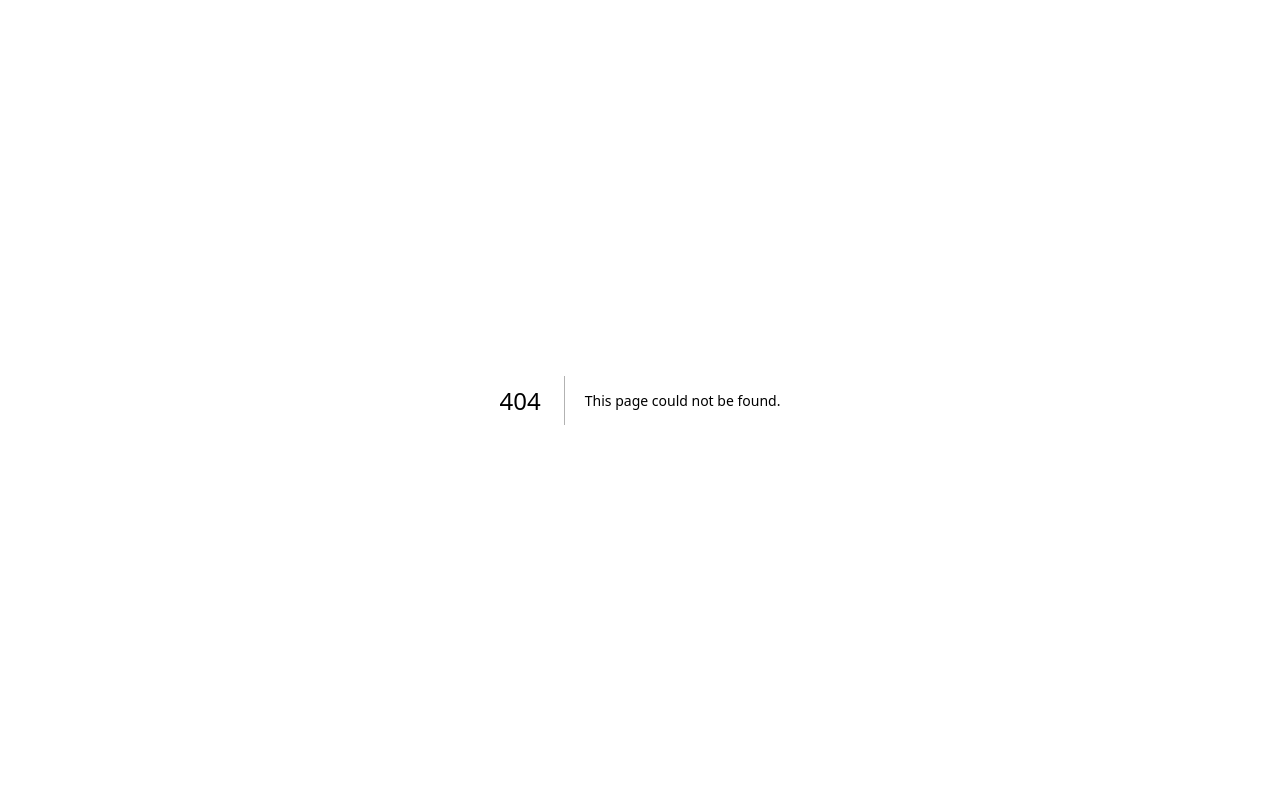
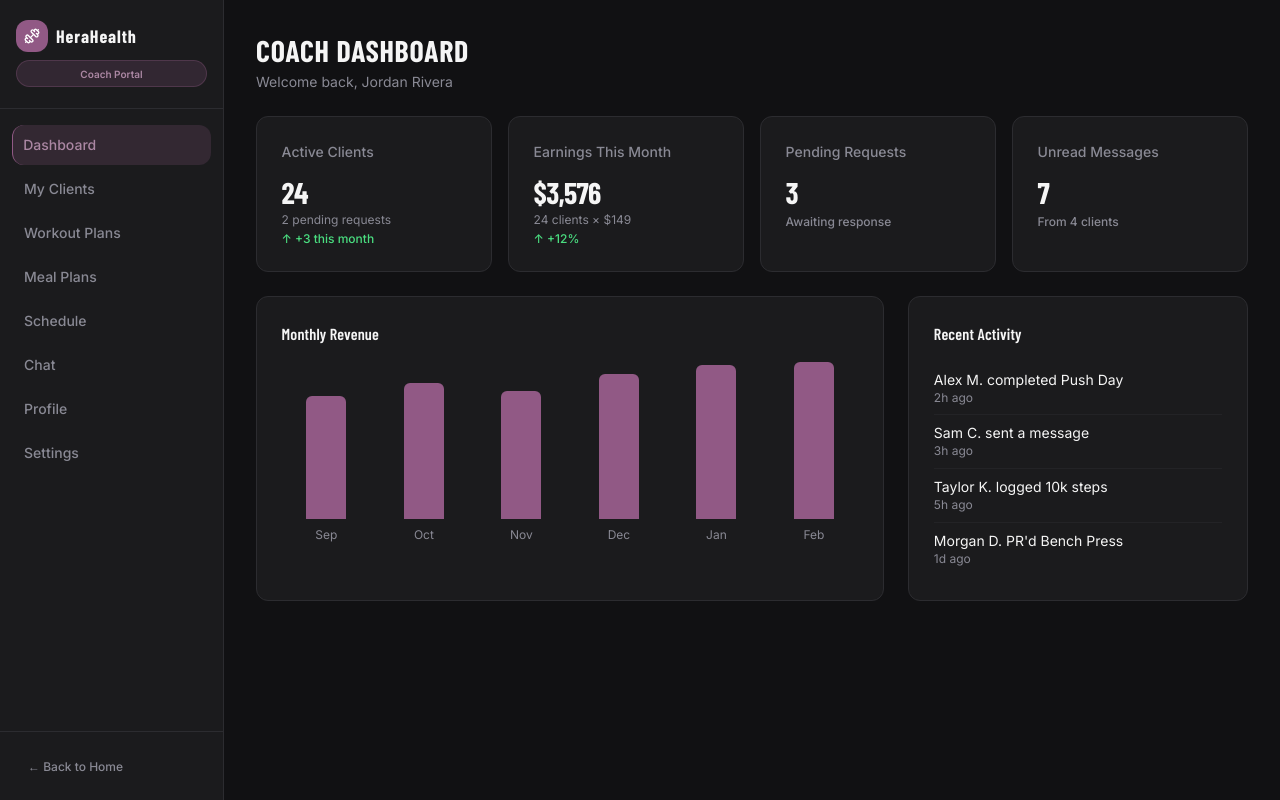
Before and after one commit to mtriana14/Workout-WebAPP-FRONTEND, a Next.js app: page /dashboards/coach in a window 1280 px wide. Before the commit this address had no page. Built offline with nearby package versions, Linux system fonts and the light colour scheme; a web font is replaced by a local one.

Commit message:
coach dashboard

```diff
--- /dev/null
+++ b/app/dashboards/coach/page.tsx
@@ -0,0 +1,216 @@
+"use client";
+
+import {
+  Users,
+  DollarSign,
+  Clock,
+  MessageSquare,
+  Dumbbell,
+} from "lucide-react";
+
+const NAV_ITEMS = [
+  { label: "Dashboard", href: "/dashboards/coach", active: true },
+  { label: "My Clients", href: "/dashboards/coach/clients", active: false },
+  { label: "Workout Plans", href: "/dashboards/coach/workouts", active: false },
+  { label: "Meal Plans", href: "/dashboards/coach/meals", active: false },
+  { label: "Schedule", href: "/dashboards/coach/schedule", active: false },
+  { label: "Chat", href: "/dashboards/coach/chat", active: false },
+  { label: "Profile", href: "/dashboards/coach/profile", active: false },
+  { label: "Settings", href: "/dashboards/coach/settings", active: false },
+];
+
+const STAT_CARDS = [
+  {
+    label: "Active Clients",
+    value: "24",
+    delta: "↑ +3 this month",
+    deltaClass: "hh-text-green",
+    sub: "2 pending requests",
+  },
+  {
+    label: "Earnings This Month",
+    value: "$3,576",
+    delta: "↑ +12%",
+    deltaClass: "hh-text-green",
+    sub: "24 clients × $149",
+  },
+  {
+    label: "Pending Requests",
+    value: "3",
+    delta: "Awaiting response",
+    deltaClass: "hh-text-muted",
+    sub: "",
+  },
+  {
+    label: "Unread Messages",
+    value: "7",
+    delta: "From 4 clients",
+    deltaClass: "hh-text-muted",
+    sub: "",
+  },
+];
+
+const MONTHLY_REVENUE = [
+  { month: "Sep", revenue: 2800 },
+  { month: "Oct", revenue: 3100 },
+  { month: "Nov", revenue: 2900 },
+  { month: "Dec", revenue: 3300 },
+  { month: "Jan", revenue: 3500 },
+  { month: "Feb", revenue: 3576 },
+];
+
+const RECENT_ACTIVITY = [
+  { text: "Alex M. completed Push Day", time: "2h ago" },
+  { text: "Sam C. sent a message", time: "3h ago" },
+  { text: "Taylor K. logged 10k steps", time: "5h ago" },
+  { text: "Morgan D. PR'd Bench Press", time: "1d ago" },
+];
+
+const maxRevenue = Math.max(...MONTHLY_REVENUE.map((d) => d.revenue));
+
+export default function CoachDashboard() {
+  return (
+    <div className="hh-dash-root">
+      {/* SIDEBAR */}
+      <aside className="hh-sidebar">
+        <div className="hh-sidebar__header">
+          <a href="/" className="hh-logo">
+            <div className="hh-logo__icon hh-logo__icon--md">
+              <Dumbbell size={16} color="white" />
+            </div>
+            <span className="hh-logo__text hh-logo__text--md">HeraHealth</span>
+          </a>
+          <span className="hh-badge hh-badge--sm">Coach Portal</span>
+        </div>
+
+        <nav className="hh-sidebar__nav" aria-label="Coach navigation">
+          {NAV_ITEMS.map((item) => (
+            <a
+              key={item.label}
+              href={item.href}
+              className={
+                "hh-nav-link" + (item.active ? " hh-nav-link--active" : "")
+              }
+            >
+              {item.label}
+            </a>
+          ))}
+        </nav>
+
+        <div className="hh-sidebar__footer">
+          <a href="/" className="hh-sidebar__back">
+            ← Back to Home
+          </a>
+        </div>
+      </aside>
+
+      {/* MAIN */}
+      <main className="hh-dash-main">
+        <div className="hh-dash-content">
+          {/* Header */}
+          <div>
+            <h1 className="hh-page-title">COACH DASHBOARD</h1>
+            <p className="hh-page-subtitle">Welcome back, Jordan Rivera</p>
+          </div>
+
+          {/* Stat cards */}
+          <div className="hh-stats-grid">
+            {STAT_CARDS.map((card) => (
+              <div key={card.label} className="hh-card">
+                <div className="hh-card__header">
+                  <span className="hh-card__label">{card.label}</span>
+                </div>
+                <p className="hh-card__value">{card.value}</p>
+                {card.sub && (
+                  <p
+                    className="hh-text-muted"
+                    style={{ fontSize: "var(--hh-fs-12)", marginTop: 2 }}
+                  >
+                    {card.sub}
+                  </p>
+                )}
+                <p className={"hh-card__delta " + card.deltaClass}>
+                  {card.delta}
+                </p>
+              </div>
+            ))}
+          </div>
+
+          {/* Revenue chart + Recent Activity */}
+          <div className="hh-bottom-row">
+            {/* Monthly Revenue chart */}
+            <div className="hh-card" style={{ flex: 2 }}>
+              <h2 className="hh-panel-heading">Monthly Revenue</h2>
+              <div
+                style={{
+                  display: "flex",
+                  alignItems: "flex-end",
+                  justifyContent: "space-around",
+                  height: 180,
+                  gap: 8,
+                }}
+              >
+                {MONTHLY_REVENUE.map((bar) => (
+                  <div
+                    key={bar.month}
+                    style={{
+                      display: "flex",
+                      flexDirection: "column",
+                      alignItems: "center",
+                      gap: 8,
+                      flex: 1,
+                      height: "100%",
+                      justifyContent: "flex-end",
+                    }}
+                  >
+                    <div
+                      style={{
+                        width: "100%",
+                        display: "flex",
+                        alignItems: "flex-end",
+                        justifyContent: "center",
+                        flex: 1,
+                      }}
+                    >
+                      <div
+                        style={{
+                          width: "100%",
+                          maxWidth: 40,
+                          height: `${(bar.revenue / maxRevenue) * 100}%`,
+                          background: "var(--hh-accent)",
+                          borderRadius: "6px 6px 0 0",
+                          minHeight: 8,
+                        }}
+                      />
+                    </div>
+                    <span
+                      style={{
+                        fontSize: "var(--hh-fs-12)",
+                        color: "var(--hh-text-muted)",
+                      }}
+                    >
+                      {bar.month}
+                    </span>
+                  </div>
+                ))}
+              </div>
+            </div>
+
+            {/* Recent Activity */}
+            <div className="hh-card" style={{ flex: 1 }}>
+              <h2 className="hh-panel-heading">Recent Activity</h2>
+              <ul className="hh-activity-list">
+                {RECENT_ACTIVITY.map((item, i) => (
+                  <li key={i} className="hh-activity-item">
+                    <p className="hh-activity-item__text">{item.text}</p>
+                    <p className="hh-activity-item__time">{item.time}</p>
+                  </li>
+                ))}
+              </ul>
+            </div>
+          </div>
+        </div>
+      </main>
+    </div>
+  );
+}
```
